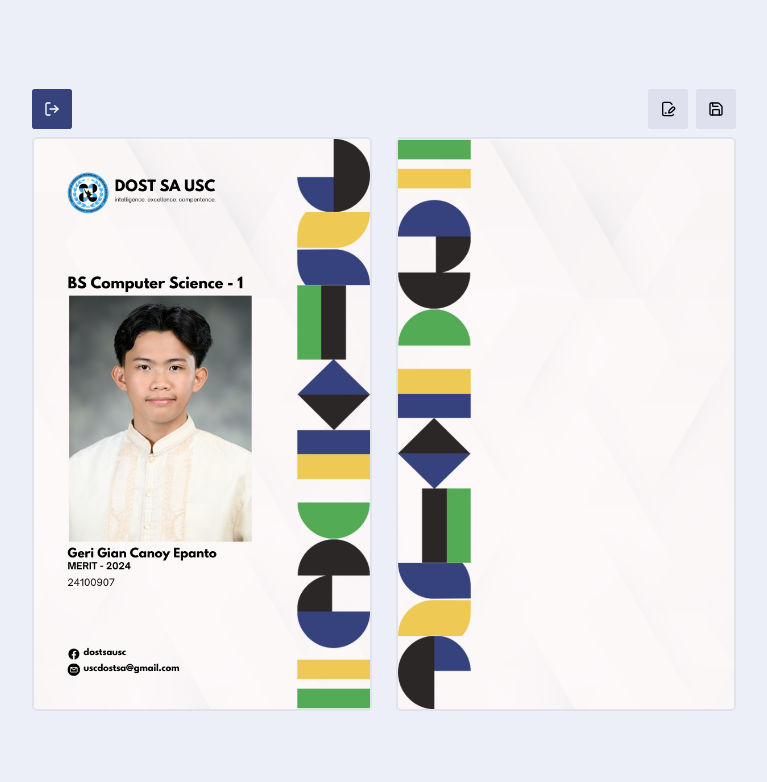
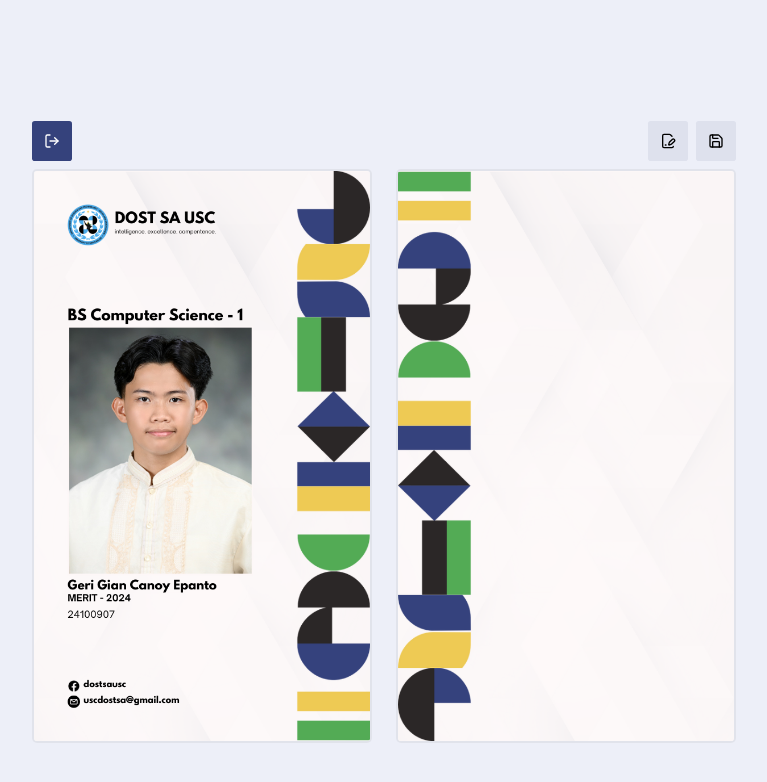
Before and after one commit to DOST-SA-USC/scholar-id-generator, a Next.js app: page /id in a window 1280 px wide. Shown: the top 782 px of the page, without its empty margins (256-1023 px from the left). Built offline with nearby package versions, Linux system fonts and the light colour scheme.

Commit message:
STYLE: Add padding on root layout

```diff
--- a/src/app/id/page.tsx
+++ b/src/app/id/page.tsx
@@ -5,7 +5,7 @@ import ButtonGroup from "./components/ButtonGroup";
 
 const ID = () => {
   return (
-    <div className="min-w-screen min-h-screen p-8 flex flex-col justify-center items-center">
+    <div className="min-w-screen min-h-screen flex flex-col justify-center items-center">
       <div className="flex flex-col gap-2">
         <ButtonGroup />
         <div className="w-full h-full flex flex-col md:flex-row justify-center items-center gap-6">
--- a/src/app/layout.tsx
+++ b/src/app/layout.tsx
@@ -13,7 +13,7 @@ export default function RootLayout({
 }>) {
   return (
     <html lang="en">
-      <body className="antialiased min-w-screen min-h-screen font-secondary bg-background">
+      <body className="antialiased min-w-screen min-h-screen font-secondary bg-background p-8">
         {children}
       </body>
     </html>
```
